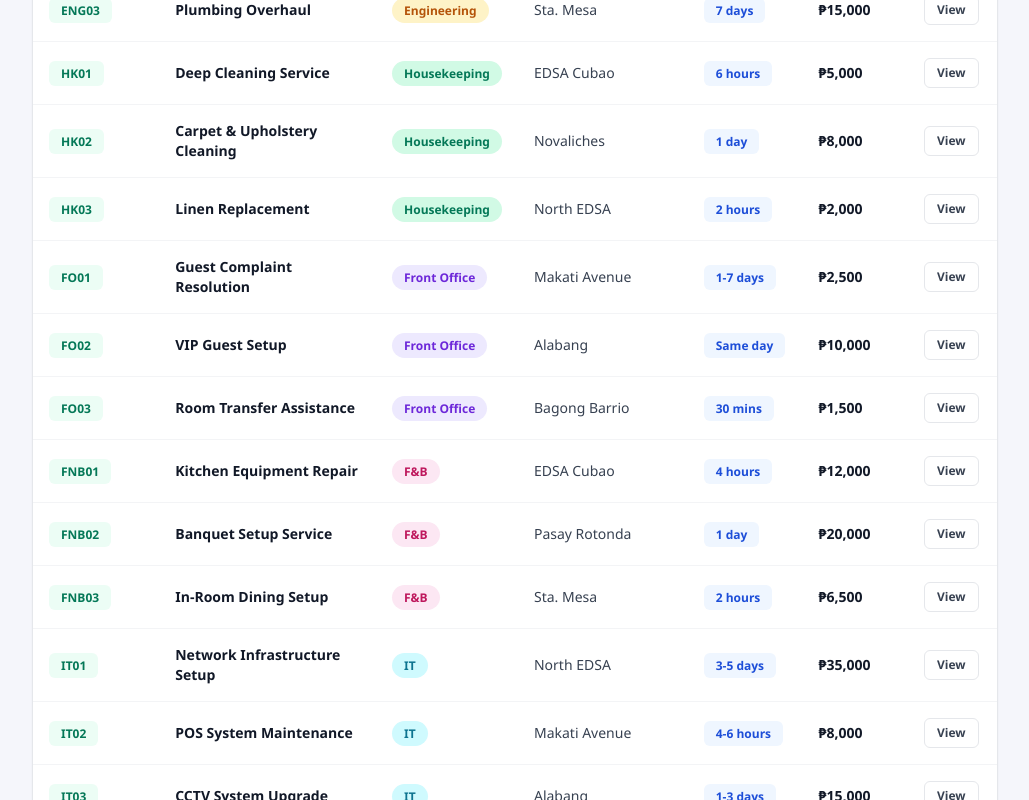
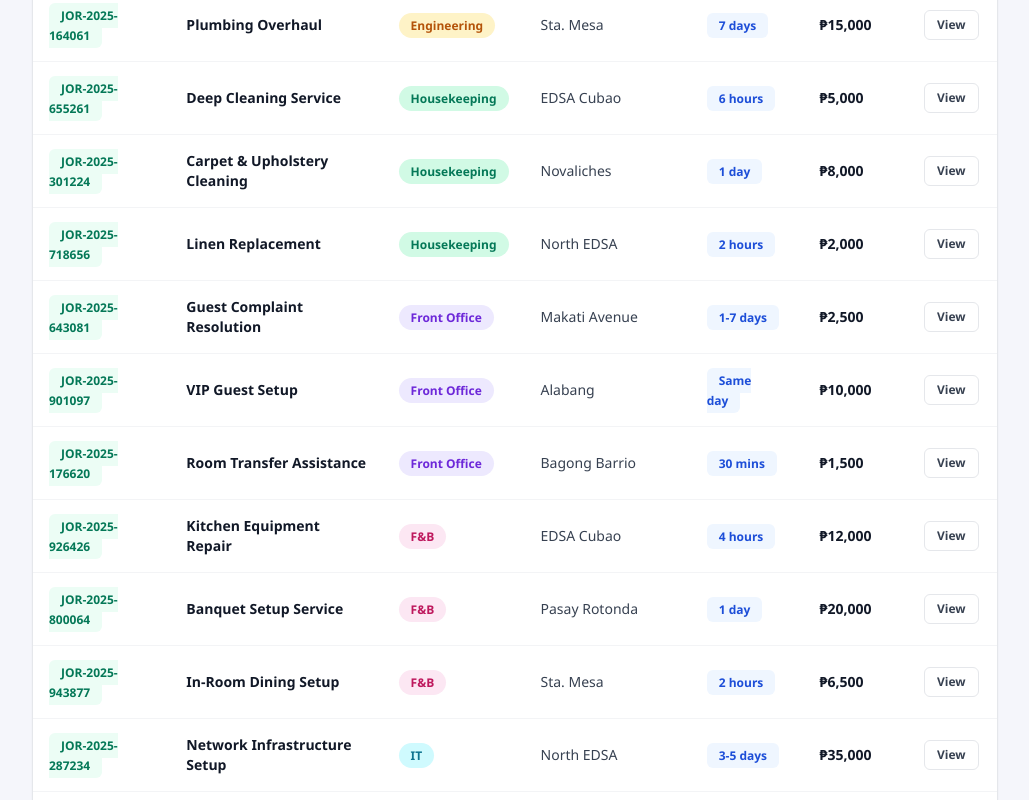
Before and after one commit to giopcarballo/react-servicedesk, a React (Vite) app: page /section-e in a window 1280 px wide. Shown: the part 1260-2060 px from the top of the page, without its empty margins (250-1279 px from the left). Built offline with nearby package versions, Linux system fonts and the light colour scheme.

Commit message:
Update filter state to 'unassigned' and refactor service codes to use dynamic generation

```diff
--- a/src/pages/SectionE.jsx
+++ b/src/pages/SectionE.jsx
@@ -2,6 +2,8 @@ import { useMemo, useRef, useState } from 'react'
 import Sidebar from '../components/Sidebar'
 import SidebarToggle from '../components/SidebarToggle'
 import Header from '../components/Header'
+
+const generateJORCode = () => `JOR-2025-${Math.floor(100000 + Math.random() * 900000)}`
 
 const branchCards = [
   { name: 'Alabang', tickets: 2, amount: 25000 },
@@ -16,7 +18,7 @@ const branchCards = [
 
 const servicesData = [
   {
-    code: 'ENG01',
+    code: generateJORCode(),
     name: 'Major HVAC Repair',
     department: 'Engineering',
     branch: 'EDSA Cubao',
@@ -25,7 +27,7 @@ const servicesData = [
     description: 'Full chiller and AHU recovery with refrigerant recharge and leak isolation for guest areas.',
   },
   {
-    code: 'ENG02',
+    code: generateJORCode(),
     name: 'Electrical System Upgrade',
     department: 'Engineering',
     branch: 'Pasay Rotonda',
@@ -34,7 +36,7 @@ const servicesData = [
     description: 'Panel rebalancing, breaker replacements, and load certification with compliance report.',
   },
   {
-    code: 'ENG03',
+    code: generateJORCode(),
     name: 'Plumbing Overhaul',
     department: 'Engineering',
     branch: 'Sta. Mesa',
@@ -43,7 +45,7 @@ const servicesData = [
     description: 'Stack cleaning, riser pressure test, and valve kit swap for guest and service lines.',
   },
   {
-    code: 'HK01',
+    code: generateJORCode(),
     name: 'Deep Cleaning Service',
     department: 'Housekeeping',
     branch: 'EDSA Cubao',
@@ -52,7 +54,7 @@ const servicesData = [
     description: 'Detail clean with upholstery extraction and UV sanitation for premium floors.',
   },
   {
-    code: 'HK02',
+    code: generateJORCode(),
     name: 'Carpet & Upholstery Cleaning',
     department: 'Housekeeping',
     branch: 'Novaliches',
@@ -61,7 +63,7 @@ const servicesData = [
     description: 'Hot water extraction, stain lift, and deodorizing for lobby and suites.',
   },
   {
-    code: 'HK03',
+    code: generateJORCode(),
     name: 'Linen Replacement',
     department: 'Housekeeping',
     branch: 'North EDSA',
@@ -70,7 +72,7 @@ const servicesData = [
     description: 'Par level restoration with shrink-wrapped fresh sets and disposal handling.',
   },
   {
-    code: 'FO01',
+    code: generateJORCode(),
     name: 'Guest Complaint Resolution',
     department: 'Front Office',
     branch: 'Makati Avenue',
@@ -79,7 +81,7 @@ const servicesData = [
     description: 'Case handling with recovery voucher issuance and follow-through callbacks.',
   },
   {
-    code: 'FO02',
+    code: generateJORCode(),
     name: 'VIP Guest Setup',
     department: 'Front Office',
     branch: 'Alabang',
@@ -88,7 +90,7 @@ const servicesData = [
     description: 'VIP arrival prep, amenity placement, and priority concierge routing.',
   },
   {
-    code: 'FO03',
+    code: generateJORCode(),
     name: 'Room Transfer Assistance',
     department: 'Front Office',
     branch: 'Bagong Barrio',
@@ -97,7 +99,7 @@ const servicesData = [
     description: 'Coordinated move with luggage handling and room readiness verification.',
   },
   {
-    code: 'FNB01',
+    code: generateJORCode(),
     name: 'Kitchen Equipment Repair',
     department: 'F&B',
     branch: 'EDSA Cubao',
@@ -106,7 +108,7 @@ const servicesData = [
     description: 'Line equipment triage, parts replacement, and sanitation clearance.',
   },
   {
-    code: 'FNB02',
+    code: generateJORCode(),
     name: 'Banquet Setup Service',
     department: 'F&B',
     branch: 'Pasay Rotonda',
@@ -115,7 +117,7 @@ const servicesData = [
     description: 'Full banquet staging with AV coordination and menu service sequencing.',
   },
   {
-    code: 'FNB03',
+    code: generateJORCode(),
     name: 'In-Room Dining Setup',
     department: 'F&B',
     branch: 'Sta. Mesa',
@@ -124,7 +126,7 @@ const servicesData = [
     description: 'Tray line prep, pantry stocking, and butler-style delivery pathing.',
   },
   {
-    code: 'IT01',
+    code: generateJORCode(),
     name: 'Network Infrastructure Setup',
     department: 'IT',
     branch: 'North EDSA',
@@ -133,7 +135,7 @@ const servicesData = [
     description: 'Core switch staging, VLAN segmentation, and Wi-Fi heatmap optimization.',
   },
   {
-    code: 'IT02',
+    code: generateJORCode(),
     name: 'POS System Maintenance',
     department: 'IT',
     branch: 'Makati Avenue',
@@ -142,7 +144,7 @@ const servicesData = [
     description: 'POS terminal refresh, patching, and payment reconciliation tests.',
   },
   {
-    code: 'IT03',
+    code: generateJORCode(),
     name: 'CCTV System Upgrade',
     department: 'IT',
     branch: 'Alabang',
@@ -151,7 +153,7 @@ const servicesData = [
     description: 'Camera repositioning, NVR firmware uplift, and retention validation.',
   },
   {
-    code: 'SEC01',
+    code: generateJORCode(),
     name: 'Access Control System Install',
     department: 'Security',
     branch: 'Fairview',
@@ -160,7 +162,7 @@ const servicesData = [
     description: 'Badge provisioning, controller deployment, and door schedule tuning.',
   },
   {
-    code: 'SEC02',
+    code: generateJORCode(),
     name: 'Emergency Response Training',
     department: 'Security',
     branch: 'Bagong Barrio',
@@ -169,7 +171,7 @@ const servicesData = [
     description: 'Tabletop drills, evacuation walkthroughs, and incident comms rehearsal.',
   },
   {
-    code: 'SEC03',
+    code: generateJORCode(),
     name: 'Fire Safety Inspection',
     department: 'Security',
     branch: 'EDSA Cubao',
@@ -179,10 +181,13 @@ const servicesData = [
   },
 ]
 
+const createCollectionRecord = (record) => {
+  const mergedCode = generateJORCode()
+  return { ...record, id: mergedCode, ticket: mergedCode }
+}
+
 const collectionRecords = [
-  {
-    id: 'COL-001',
-    ticket: '#134842',
+  createCollectionRecord({
     branch: 'EDSA Cubao',
     department: 'Engineering',
     service: 'Major HVAC Repair',
@@ -191,10 +196,8 @@ const collectionRecords = [
     balance: 0,
     status: 'Collected',
     date: '2025-01-15',
-  },
-  {
-    id: 'COL-002',
-    ticket: '#134856',
+  }),
+  createCollectionRecord({
     branch: 'Pasay Rotonda',
     department: 'Engineering',
     service: 'Electrical System Upgrade',
@@ -203,10 +206,8 @@ const collectionRecords = [
     balance: 25000,
     status: 'Pending',
     date: '2025-01-18',
-  },
-  {
-    id: 'COL-003',
-    ticket: '#134821',
+  }),
+  createCollectionRecord({
     branch: 'EDSA Cubao',
     department: 'Housekeeping',
     service: 'Deep Cleaning Service',
@@ -215,10 +216,8 @@ const collectionRecords = [
     balance: 0,
     status: 'Collected',
     date: '2025-01-12',
-  },
-  {
-    id: 'COL-004',
-    ticket: '#134878',
+  }),
+  createCollectionRecord({
     branch: 'Fairview',
     department: 'Housekeeping',
     service: 'Carpet & Upholstery Cleaning',
@@ -227,10 +226,8 @@ const collectionRecords = [
     balance: 3000,
     status: 'Partial',
     date: '2025-01-20',
-  },
-  {
-    id: 'COL-005',
-    ticket: '#134798',
+  }),
+  createCollectionRecord({
     branch: 'Makati Avenue',
     department: 'Front Office',
     service: 'Guest Complaint Resolution',
@@ -239,10 +236,8 @@ const collectionRecords = [
     balance: 0,
     status: 'Collected',
     date: '2025-01-10',
-  },
-  {
-    id: 'COL-006',
-    ticket: '#134756',
+  }),
+  createCollectionRecord({
     branch: 'Alabang',
     department: 'Front Office',
     service: 'VIP Guest Setup',
@@ -251,10 +246,8 @@ const collectionRecords = [
     balance: 10000,
     status: 'Overdue',
     date: '2025-01-05',
-  },
-  {
-    id: 'COL-007',
-    ticket: '#134834',
+  }),
+  createCollectionRecord({
     branch: 'EDSA Cubao',
     department: 'F&B',
     service: 'Kitchen Equipment Repair',
@@ -263,10 +256,8 @@ const collectionRecords = [
     balance: 0,
     status: 'Collected',
     date: '2025-01-14',
-  },
-  {
-    id: 'COL-008',
-    ticket: '#134892',
+  }),
+  createCollectionRecord({
     branch: 'Pasay Rotonda',
     department: 'F&B',
     service: 'Banquet Setup Service',
@@ -275,10 +266,8 @@ const collectionRecords = [
     balance: 20000,
     status: 'Pending',
     date: '2025-01-22',
-  },
-  {
-    id: 'COL-009',
-    ticket: '#134845',
+  }),
+  createCollectionRecord({
     branch: 'North EDSA',
     department: 'IT',
     service: 'Network Infrastructure Setup',
@@ -287,10 +276,8 @@ const collectionRecords = [
     balance: 0,
     status: 'Collected',
     date: '2025-01-16',
-  },
-  {
-    id: 'COL-010',
-    ticket: '#134867',
+  }),
+  createCollectionRecord({
     branch: 'Makati Avenue',
     department: 'IT',
     service: 'POS System Maintenance',
@@ -299,10 +286,8 @@ const collectionRecords = [
     balance: 4000,
     status: 'Partial',
     date: '2025-01-19',
-  },
-  {
-    id: 'COL-011',
-    ticket: '#134812',
+  }),
+  createCollectionRecord({
     branch: 'Fairview',
     department: 'Security',
     service: 'Access Control System Install',
@@ -311,10 +296,8 @@ const collectionRecords = [
     balance: 0,
     status: 'Collected',
     date: '2025-01-11',
-  },
-  {
-    id: 'COL-012',
-    ticket: '#134889',
+  }),
+  createCollectionRecord({
     branch: 'Bagong Barrio',
     department: 'Security',
     service: 'Emergency Response Training',
@@ -323,7 +306,7 @@ const collectionRecords = [
     balance: 5500,
     status: 'Pending',
     date: '2025-01-21',
-  },
+  }),
 ]
 
 const departmentOptions = ['All Departments', ...new Set(servicesData.map((s) => s.department))]
@@ -1265,7 +1248,6 @@ function SectionE() {
                   <table className="min-w-[1024px] w-full text-sm">
                     <thead className="bg-gray-50 text-gray-600 uppercase text-[11px] tracking-[0.2em]">
                       <tr>
-                        <th className="text-left px-4 py-3">Collection ID</th>
                         <th className="text-left px-4 py-3">Ticket #</th>
                         <th className="text-left px-4 py-3">Branch</th>
                         <th className="text-left px-4 py-3">Department</th>
@@ -1282,9 +1264,8 @@ function SectionE() {
                       {filteredCollections.map((record) => (
                         <tr key={record.id} className="border-t border-gray-100 hover:bg-gray-50">
                           <td className="px-4 py-3">
-                            <span className="px-3 py-1 rounded-md bg-emerald-50 text-emerald-700 font-semibold text-xs">{record.id}</span>
+                            <span className="px-3 py-1 rounded-md bg-emerald-50 text-emerald-700 font-semibold text-xs">{record.ticket}</span>
                           </td>
-                          <td className="px-4 py-3 font-semibold text-gray-900">{record.ticket}</td>
                           <td className="px-4 py-3 text-sm text-gray-700">
                             <span className="px-3 py-1 rounded-md bg-slate-100 text-slate-800 text-xs font-semibold">{record.branch}</span>
                           </td>
@@ -1450,7 +1431,7 @@ function SectionE() {
 
               <div className="p-6 space-y-5 bg-gray-50/80 overflow-y-auto flex-1">
                 <div className="flex flex-wrap items-center gap-3">
-                  <div className="px-3 py-1 rounded-md bg-slate-100 text-slate-800 text-xs font-semibold">Ticket: {selectedCollection.ticket}</div>
+                  <div className="px-3 py-1 rounded-md bg-slate-100 text-slate-800 text-xs font-semibold">Ticket #: {selectedCollection.ticket}</div>
                   <div className="px-3 py-1 rounded-md bg-white border border-gray-200 text-xs font-semibold text-gray-700">Service: {selectedCollection.service}</div>
                   <span
                     className={`px-3 py-1 rounded-full text-xs font-semibold ${
```
Also changed, not shown: src/pages/Request.jsx (+3 -9 lines), src/assets/GCG.png.
